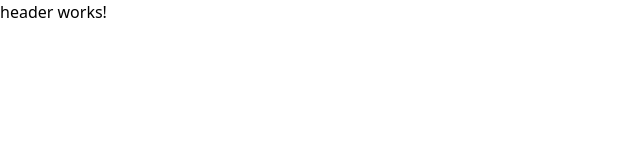
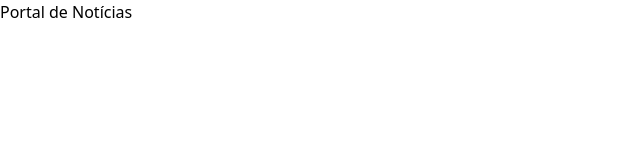
Before and after one commit to Valky-7/portalDeNoticias, an Angular app in the folder portal/: page / in a window 1280 px wide. Shown: the top 160 px of the page, without its empty margins (0-640 px from the left). Built offline with nearby package versions, Linux system fonts and the light colour scheme.

Commit message:
Update header.html

```diff
--- a/portal/src/app/header/header.html
+++ b/portal/src/app/header/header.html
@@ -1 +1,5 @@
-<p>header works!</p>
+<header>
+    <nav>
+        <h1>Portal de Notícias</h1>
+    </nav>
+</header>
```
